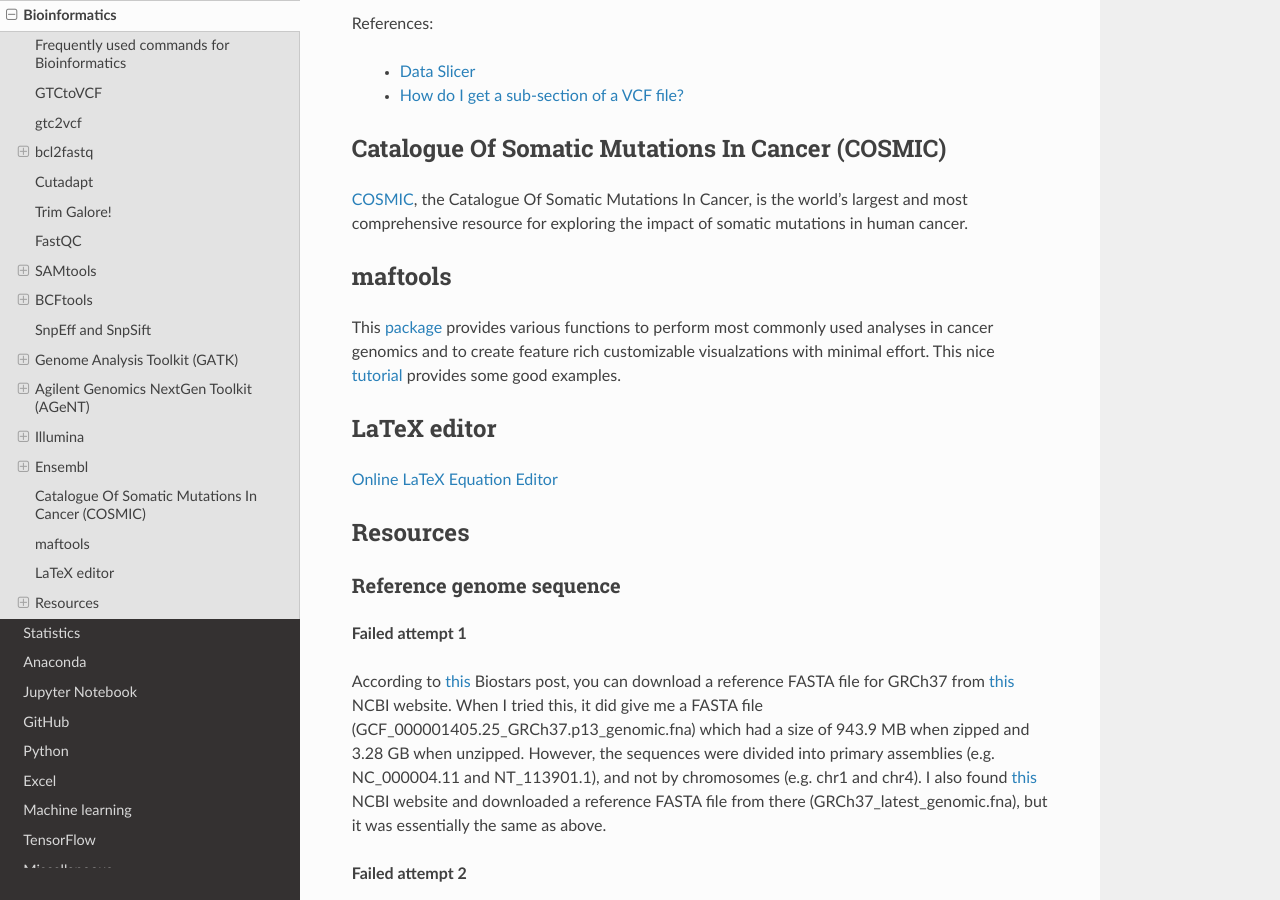
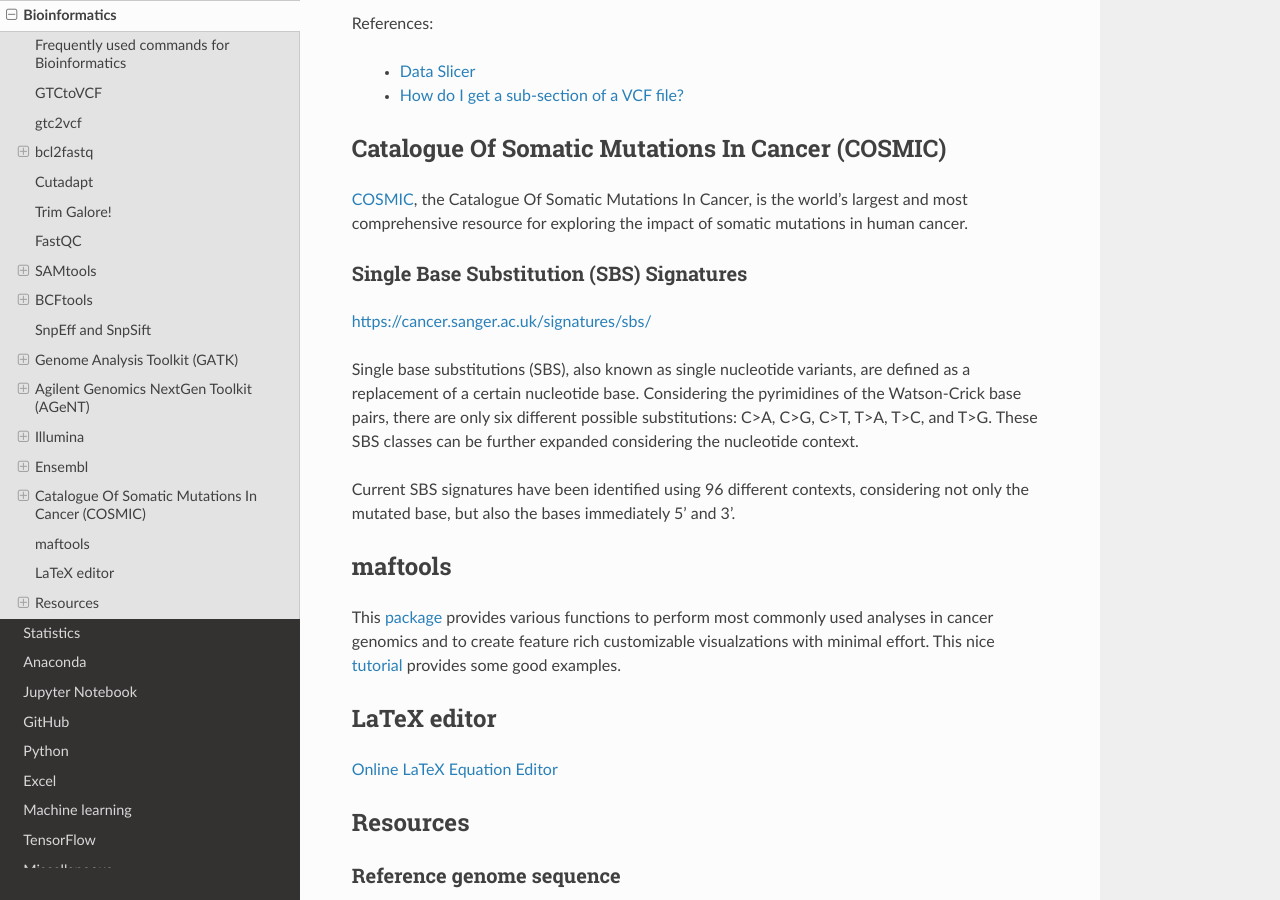
Before and after one commit to sbslee/notes, a Sphinx documentation site: the page built from docs/bioinformatics.rst, in a window 1280 px wide and 900 px high, scrolled down 11399 px. Built offline with Sphinx 7.4.7 and the Read the Docs theme 2.0.0, drawn with Linux system fonts in a browser that asks for light colours.

Commit message:
Update notes

```diff
--- a/docs/bioinformatics.rst
+++ b/docs/bioinformatics.rst
@@ -593,6 +593,15 @@ Catalogue Of Somatic Mutations In Cancer (COSMIC)
 
 `COSMIC <https://cancer.sanger.ac.uk/cosmic>`__, the Catalogue Of Somatic Mutations In Cancer, is the world's largest and most comprehensive resource for exploring the impact of somatic mutations in human cancer.
 
+Single Base Substitution (SBS) Signatures
+-----------------------------------------
+
+https://cancer.sanger.ac.uk/signatures/sbs/
+
+Single base substitutions (SBS), also known as single nucleotide variants, are defined as a replacement of a certain nucleotide base. Considering the pyrimidines of the Watson-Crick base pairs, there are only six different possible substitutions: C>A, C>G, C>T, T>A, T>C, and T>G. These SBS classes can be further expanded considering the nucleotide context.
+
+Current SBS signatures have been identified using 96 different contexts, considering not only the mutated base, but also the bases immediately 5’ and 3’.
+
 maftools
 ========
 
```
